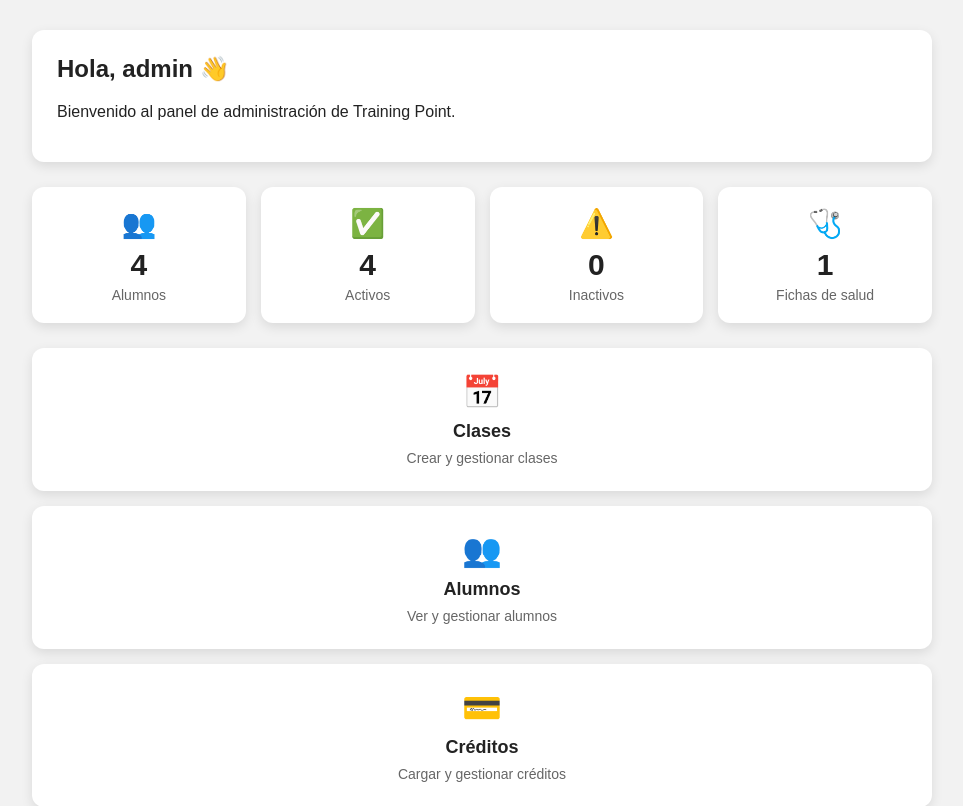
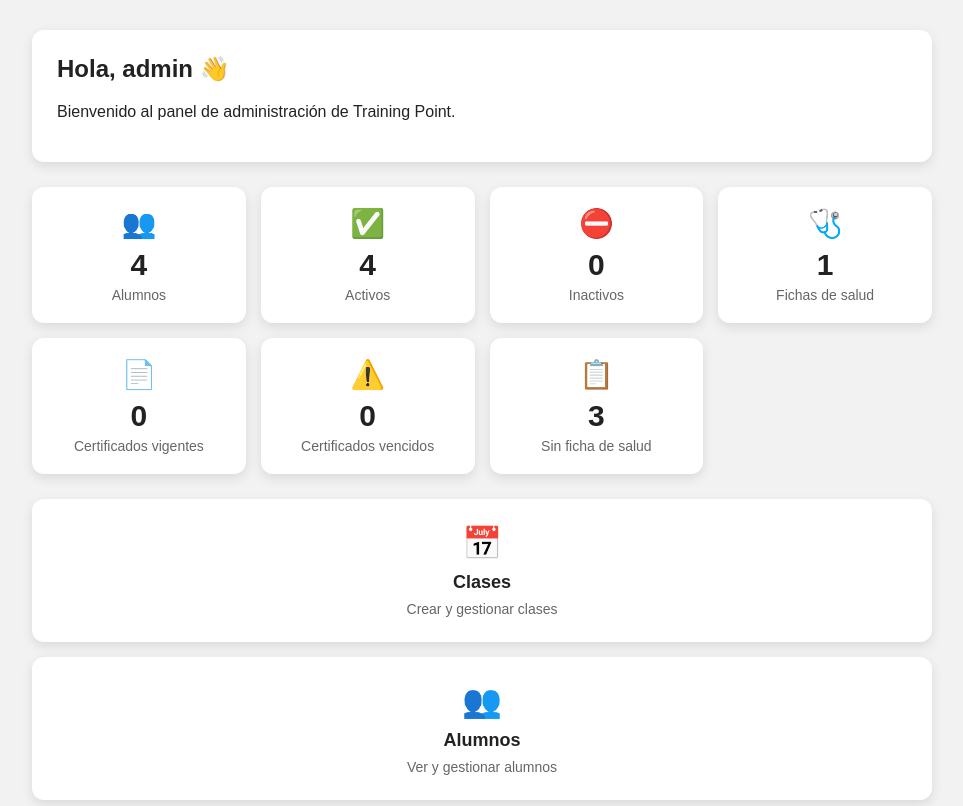
Before and after one commit to damiandemiguel/TrainingPointManager, a Flask app: page /panel in a window 1280 px wide. Shown: the part 104-910 px from the top of the page, without its empty margins (158-1121 px from the left). Run offline with Flask 3, Linux system fonts and the light colour scheme; a user stored in the database is signed in; data comes from the database, SQL or seed files in the repository; both versions use the stored data as it was before the commit; data that the repository does not hold is empty.

Commit message:
Sincroniza control de certificados y protege datos locales

```diff
--- a/app.py
+++ b/app.py
@@ -214,6 +214,26 @@ def panel():
         alumnos_sin_certificado = cursor.fetchone()[0]
 
         cursor.execute("""
+            SELECT fecha_certificado
+            FROM alumnos
+            WHERE certificado_medico IS NOT NULL
+                AND certificado_medico != ''
+        """)
+
+        certificados = cursor.fetchall()
+
+        certificados_vigentes = 0
+        certificados_vencidos = 0
+
+        for certificado in certificados:
+
+            if fecha_vencida(certificado[0]):
+                certificados_vencidos += 1
+            else:
+                certificados_vigentes += 1
+
+
+        cursor.execute("""
             SELECT COUNT(*)
             FROM alumnos
             LEFT JOIN salud
@@ -221,6 +241,27 @@ def panel():
             WHERE salud.id IS NULL
         """)
         alumnos_sin_ficha = cursor.fetchone()[0]
+
+        cursor.execute("""
+            SELECT fecha_certificado
+            FROM alumnos
+            WHERE certificado_medico IS NOT NULL
+                AND certificado_medico != ''
+        """)
+
+        certificados = cursor.fetchall()
+
+        certificados_vigentes = 0
+        certificados_vencidos = 0
+
+        for certificado in certificados:
+
+            fecha = certificado[0]
+
+            if fecha_vencida(fecha):
+                certificados_vencidos += 1
+            else:
+                certificados_vigentes += 1
 
         conexion.close()
 
@@ -231,7 +272,9 @@ def panel():
             alumnos_inactivos=alumnos_inactivos,
             fichas_salud=fichas_salud,
             alumnos_sin_certificado=alumnos_sin_certificado,
-            alumnos_sin_ficha=alumnos_sin_ficha
+            alumnos_sin_ficha=alumnos_sin_ficha,
+            certificados_vigentes=certificados_vigentes,
+            certificados_vencidos=certificados_vencidos
         )
 
     return redirect(url_for("perfil_alumno"))
--- a/templates/admin.html
+++ b/templates/admin.html
@@ -218,7 +218,7 @@
             </div>
 
             <div class="estadistica">
-                <div class="estadistica-icono">⚠️</div>
+                <div class="estadistica-icono">⛔</div>
                 <div class="estadistica-numero">{{ alumnos_inactivos }}</div>
                 <div class="estadistica-titulo">Inactivos</div>
             </div>
@@ -227,6 +227,24 @@
                 <div class="estadistica-icono">🩺</div>
                 <div class="estadistica-numero">{{ fichas_salud }}</div>
                 <div class="estadistica-titulo">Fichas de salud</div>
+            </div>
+
+            <div class="estadistica">
+                <div class="estadistica-icono">📄</div>
+                <div class="estadistica-numero">{{ certificados_vigentes }}</div>
+                <div class="estadistica-titulo">Certificados vigentes</div>
+            </div>
+
+            <div class="estadistica">
+                <div class="estadistica-icono">⚠️</div>
+                <div class="estadistica-numero">{{ certificados_vencidos }}</div>
+                <div class="estadistica-titulo">Certificados vencidos</div>
+            </div>
+
+            <div class="estadistica">
+                <div class="estadistica-icono">📋</div>
+                <div class="estadistica-numero">{{ alumnos_sin_ficha }}</div>
+                <div class="estadistica-titulo">Sin ficha de salud</div>
             </div>
 
         </section>
```
Also changed, not shown: trainingpoint.db (deleted), 1 other file.
